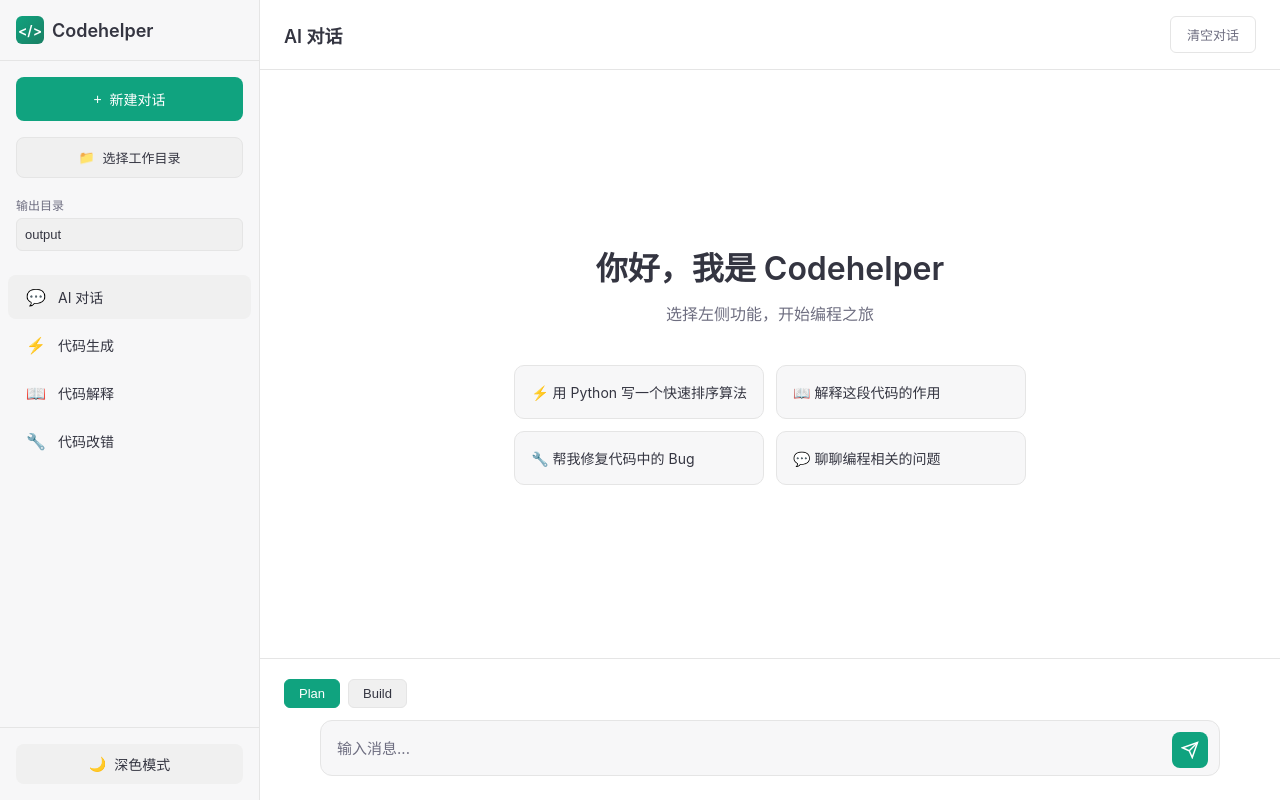
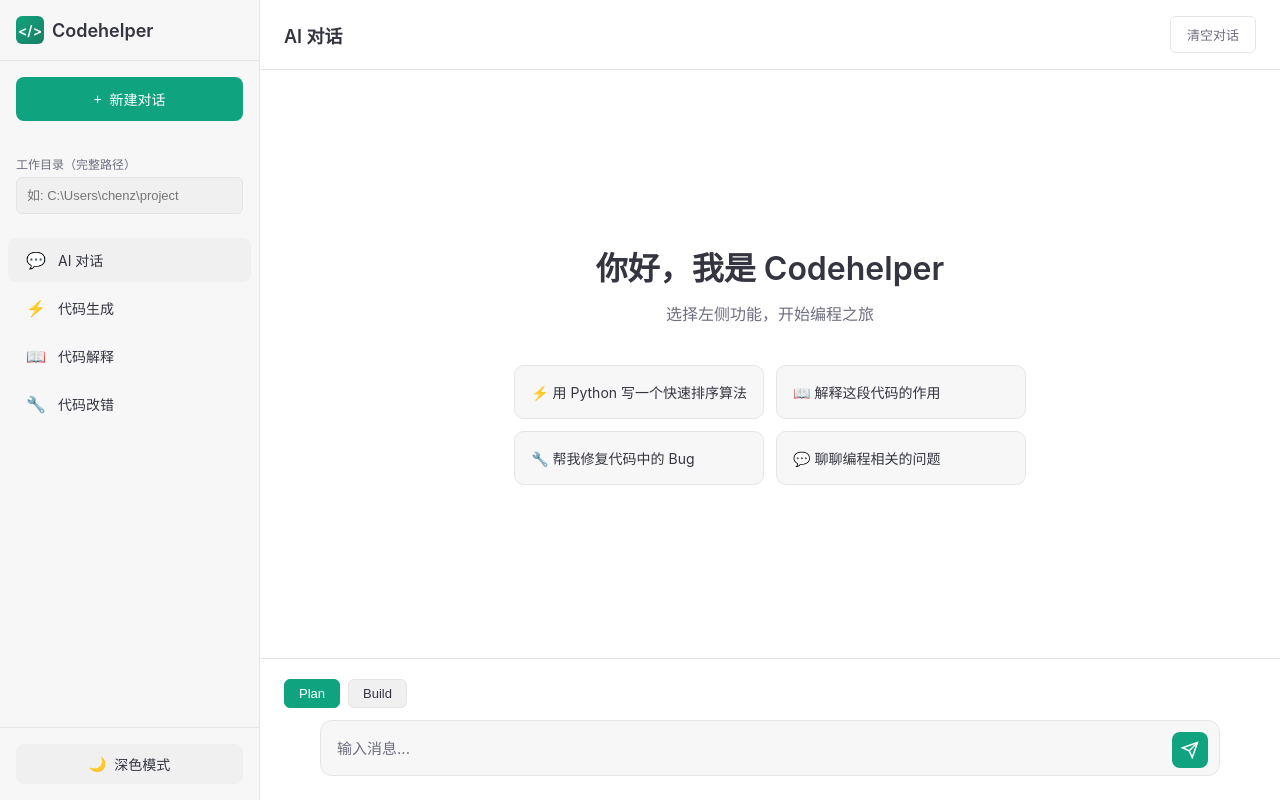
Before and after one commit to Enderper/Codehelper, a FastAPI app: page / in a window 1280 px wide. Run offline with FastAPI, Linux system fonts and the light colour scheme.

Commit message:
fix: 修改为使用用户输入的完整路径作为工作目录
- 移除文件夹选择按钮（浏览器限制无法获取完整路径）
- 改为输入框让用户填写完整路径
- 后端直接使用用户指定的路径创建文件

```diff
--- a/templates/index.html
+++ b/templates/index.html
@@ -511,16 +511,9 @@
             <span>+</span> 新建对话
         </button>
 
-        <button class="folder-btn" id="folder-btn" onclick="selectFolder()">
-            <span>📁</span>
-            <span id="folder-btn-text">选择工作目录</span>
-        </button>
-        <div class="folder-path" id="folder-path"></div>
-        <input type="file" id="folder-input" webkitdirectory directory multiple />
-
-        <div class="output-dir-section" style="padding: 0 16px 16px;">
-            <label style="font-size: 12px; color: var(--text-secondary);">输出目录</label>
-            <input type="text" id="output-dir" value="output" style="width: 100%; padding: 8px; margin-top: 4px; background: var(--bg-tertiary); border: 1px solid var(--border-color); border-radius: 6px; color: var(--text-primary); font-size: 13px;" placeholder="输入输出目录名，如: output" />
+        <div class="output-dir-section" style="padding: 16px;">
+            <label style="font-size: 12px; color: var(--text-secondary);">工作目录（完整路径）</label>
+            <input type="text" id="output-dir" value="" style="width: 100%; padding: 10px; margin-top: 4px; background: var(--bg-tertiary); border: 1px solid var(--border-color); border-radius: 6px; color: var(--text-primary); font-size: 13px;" placeholder="如: C:\Users\chenz\project" />
         </div>
 
         <div class="mode-list">
```
Also changed, not shown: backend/router.py (+9 -3 lines), 1 other file.
